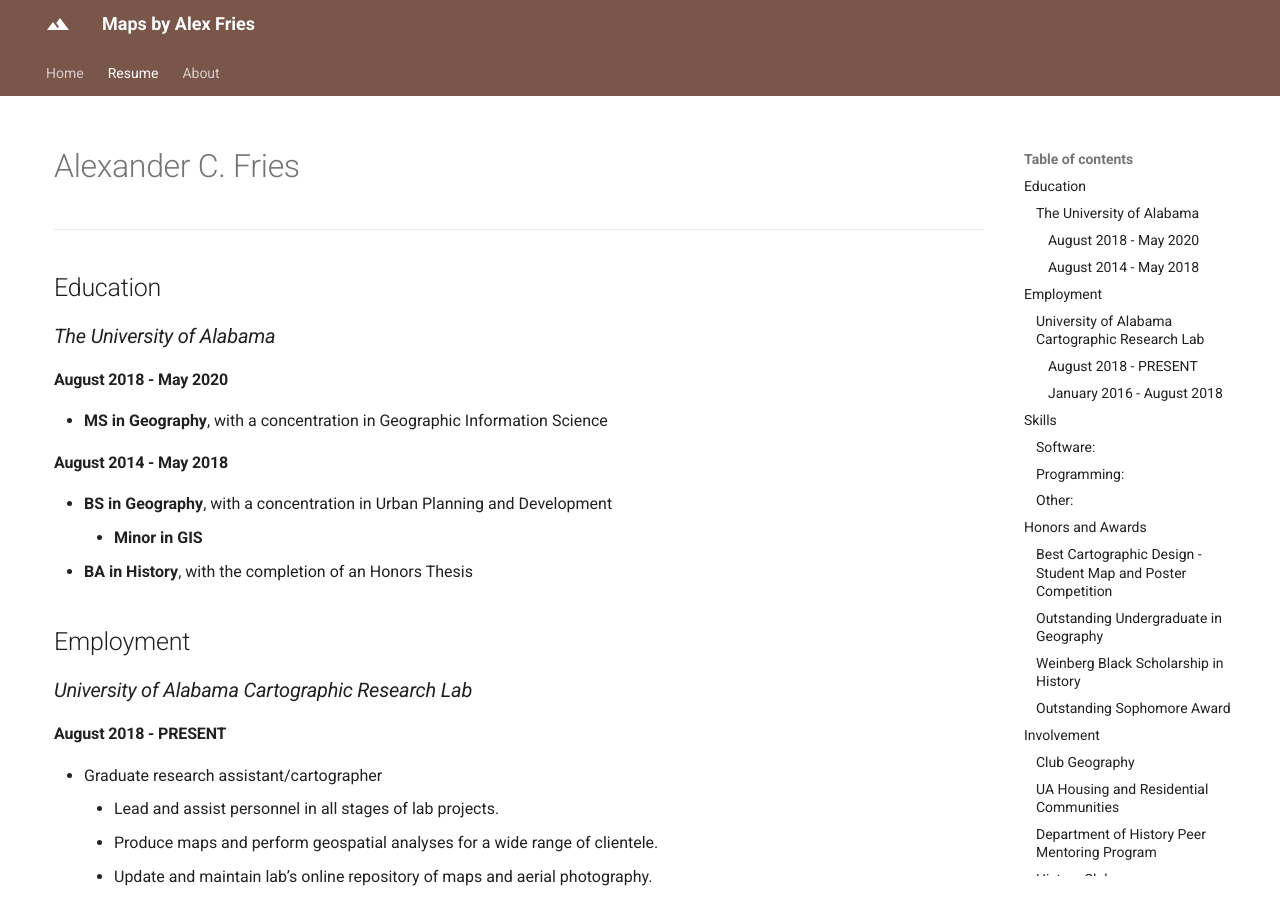
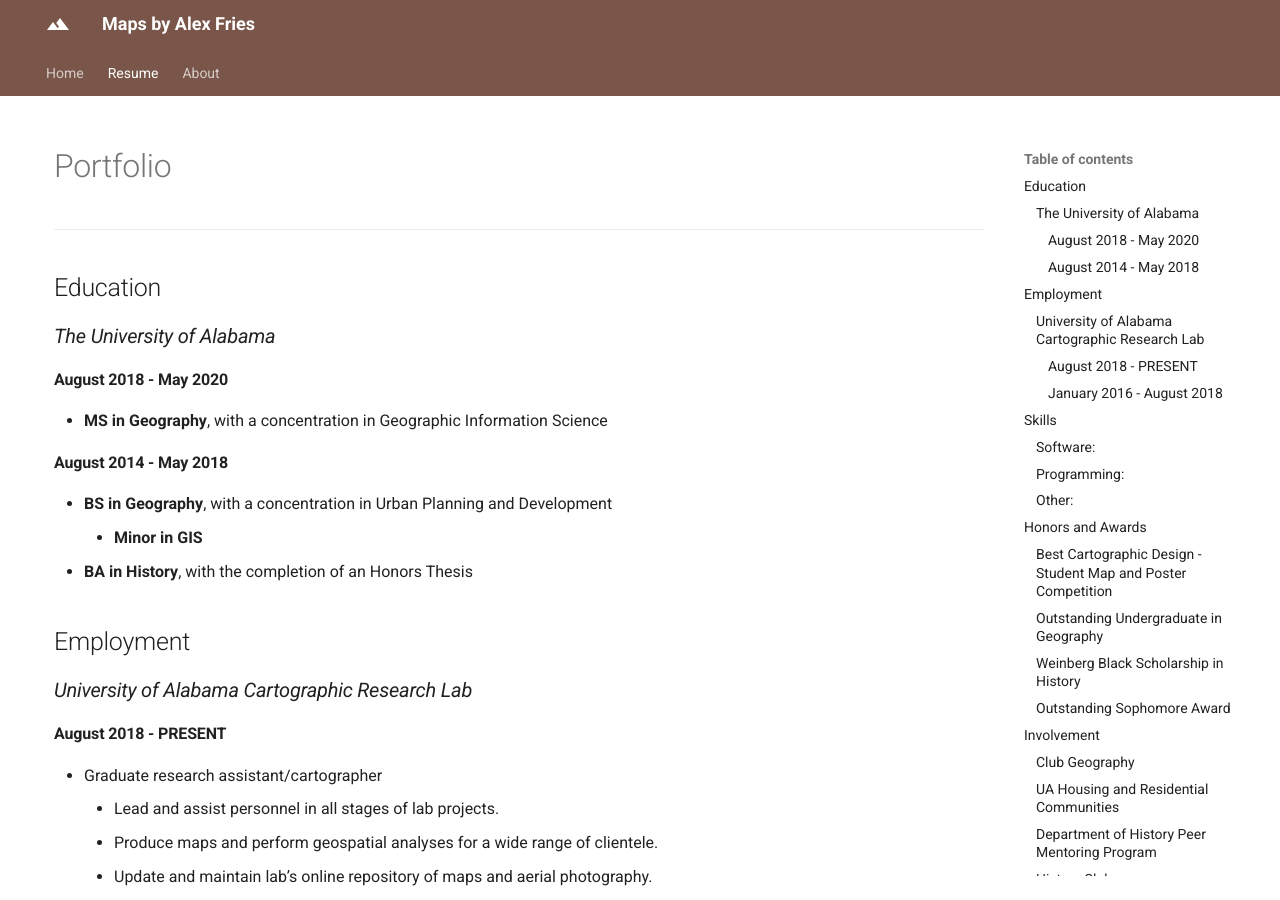
Before and after one commit to acfries/acfries.github.io, an MkDocs documentation site: the page built from docs/resume.md, in a window 1280 px wide and 900 px high. Built offline with MkDocs 1.6.1 and Material for MkDocs 9.7.7, drawn with Linux system fonts in a browser that asks for light colours.

Commit message:
Edited mkdocs.yml, index.md, and resume.md

```diff
--- a/docs/resume.md
+++ b/docs/resume.md
@@ -1,4 +1,4 @@
-# Alexander C. Fries
+# Portfolio
 ---
 
 ## Education
--- a/mkdocs.yml
+++ b/mkdocs.yml
@@ -8,10 +8,8 @@
 
 nav:
   - Home: index.md
-  - Resume:
-    - Alex Fries | Resume: resume.md
-  - About:
-    - Alex Fries | About: about.md
+  - Resume: resume.md
+  - About: about.md
 
 remote_branch: 'master'
 
```
Also changed, not shown: docs/index.md (+0 -5 lines).
